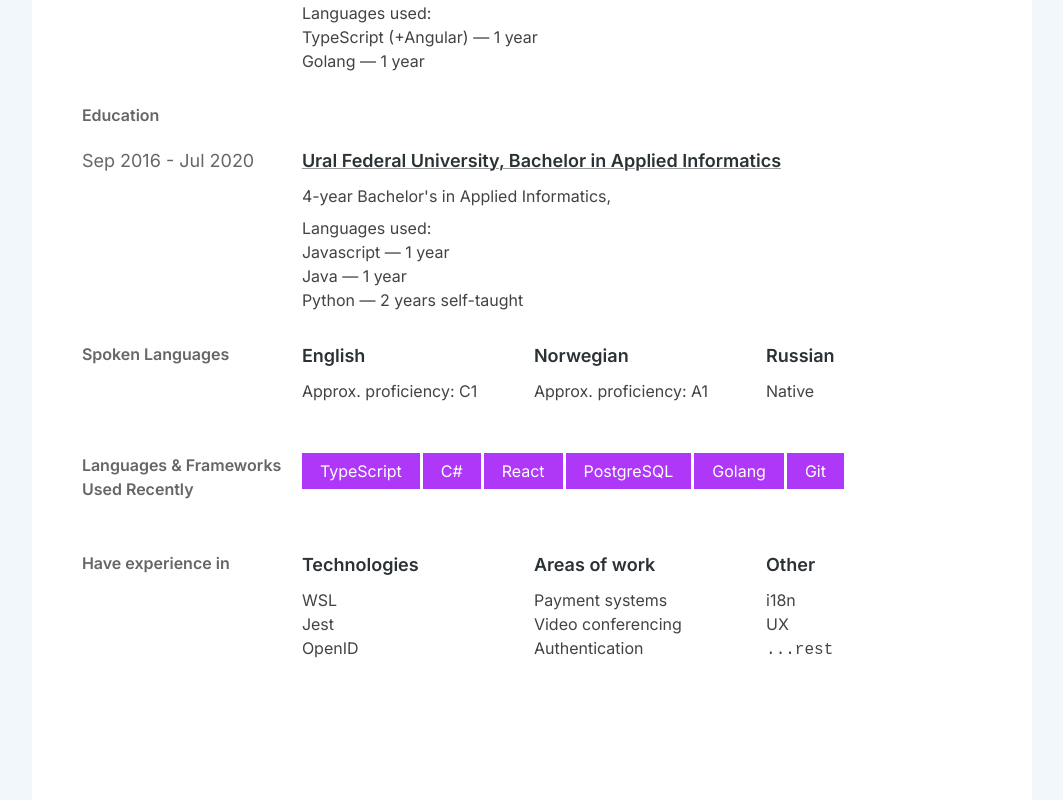
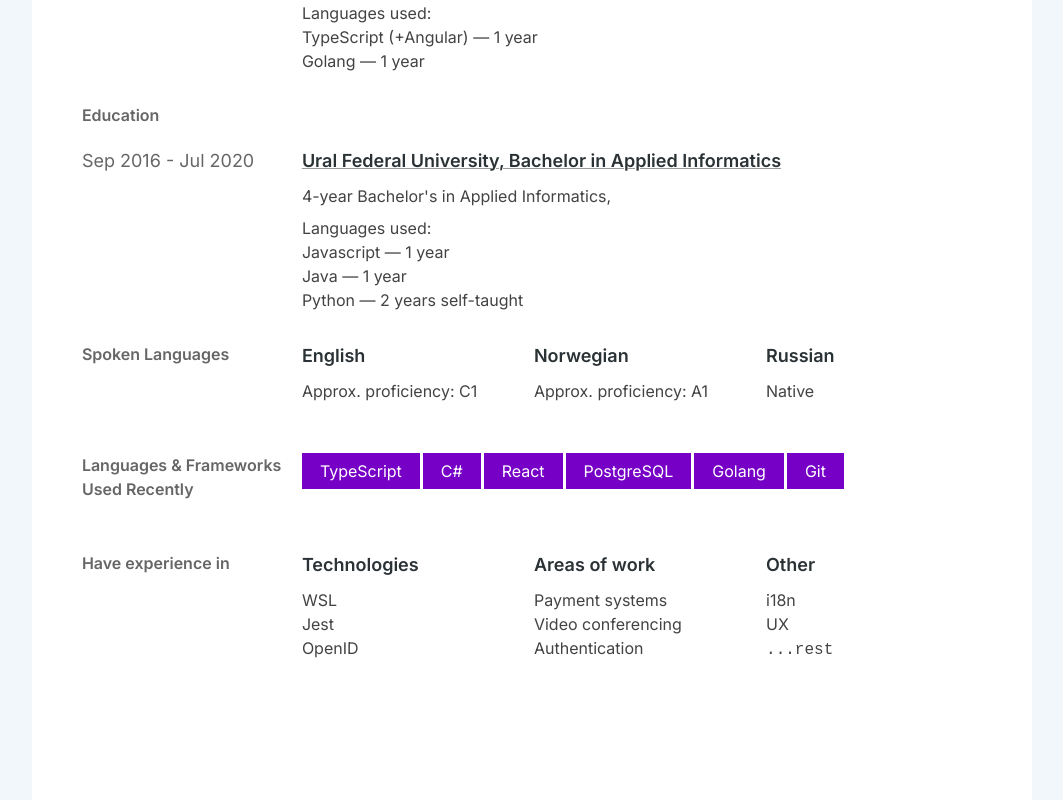
Before and after one commit to MonstraG/my-page, a Next.js app: page /me in a window 1280 px wide. Shown: the part 566-1366 px from the top of the page, without its empty margins (108-1171 px from the left). Built offline with nearby package versions, Linux system fonts and the light colour scheme.

Commit message:
fix(cv): use darker purple to fix wcga

```diff
--- a/src/app/(cvs)/me/page.module.scss
+++ b/src/app/(cvs)/me/page.module.scss
@@ -148,7 +148,7 @@ ul.colorBoxList {
 
 .colorBoxList li {
 	display: inline-block;
-	background-color: #af38f8;
+	background-color: rgb(119, 0, 198);
 	color: #fff;
 	padding: 6px 18px;
 	margin-right: 3px;
```
